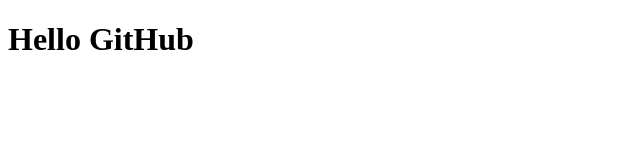
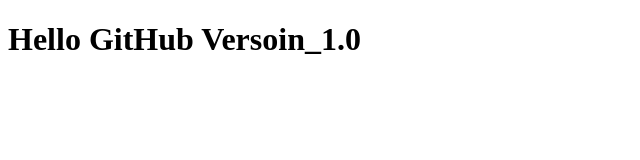
Before and after one commit to Purachai-n/learn-git, a plain HTML site: page index.html in a window 1280 px wide. Shown: the whole page, without its empty margins (0-640 px from the left). Drawn offline with Linux system fonts and the light colour scheme.

Commit message:
Second Commit

```diff
--- a/index.html
+++ b/index.html
@@ -6,6 +6,6 @@
     <title>Git_Basic</title>
 </head>
 <body>
-    <h1>Hello GitHub</h1>
+    <h1>Hello GitHub Versoin_1.0</h1>
 </body>
 </html>
```
